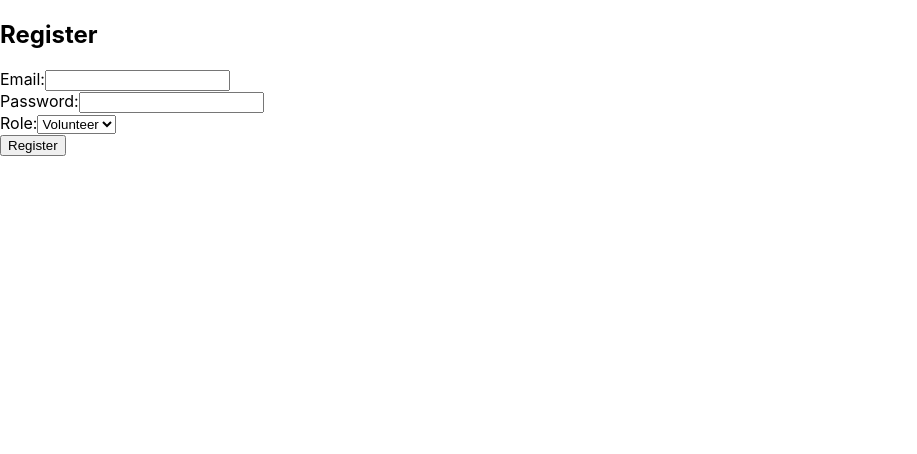
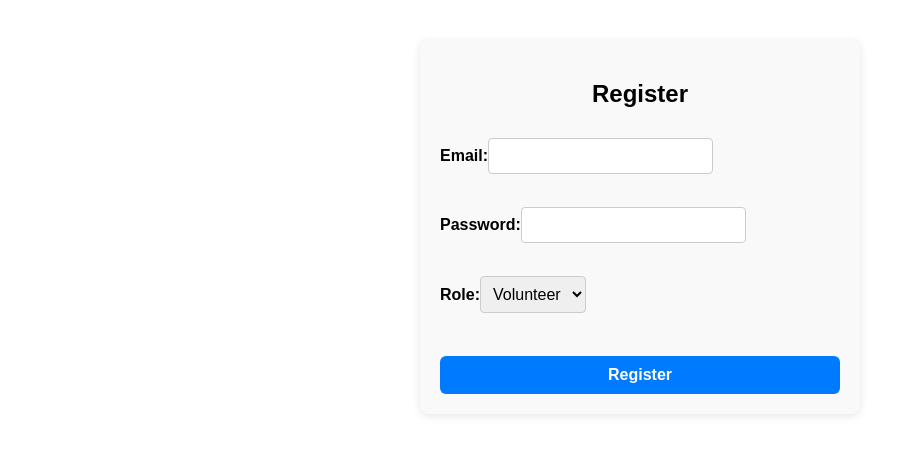
Before and after one commit to Hyperbolas/volunteer-app, a React (Create React App) app: page /registration in a window 1280 px wide. Shown: the top 454 px of the page, without its empty margins (0-917 px from the left). Built offline with nearby package versions, Linux system fonts and the light colour scheme.

Commit message:
Added styling to User Dashboard, Login and Registration

```diff
--- /dev/null
+++ b/src/pages/Auth.css
@@ -0,0 +1,49 @@
+.auth-container {
+  max-width: 400px;
+  margin: 40px auto;
+  padding: 20px;
+  background-color: #f9f9f9;
+  border-radius: 8px;
+  box-shadow: 0 2px 8px rgba(0, 0, 0, 0.1);
+  font-family: Arial, sans-serif;
+}
+
+.auth-container h2 {
+  text-align: center;
+  margin-bottom: 20px;
+}
+
+.auth-container form {
+  display: flex;
+  flex-direction: column;
+}
+
+.auth-container label {
+  margin: 10px 0 5px;
+  font-weight: bold;
+}
+
+.auth-container input,
+.auth-container select {
+  padding: 8px;
+  font-size: 16px;
+  border-radius: 4px;
+  border: 1px solid #ccc;
+}
+
+.auth-container button {
+  margin-top: 20px;
+  padding: 10px;
+  font-size: 16px;
+  font-weight: bold;
+  background-color: #007bff;
+  color: white;
+  border: none;
+  border-radius: 6px;
+  cursor: pointer;
+  transition: background-color 0.3s ease;
+}
+
+.auth-container button:hover {
+  background-color: #0056b3;
+}
--- a/src/pages/Login.js
+++ b/src/pages/Login.js
@@ -1,6 +1,6 @@
 import React, { useState } from "react";
 import { useNavigate } from "react-router-dom";
-// import './login.css'
+import './Auth.css'
 
 function Login() {
     const [username, setUsername] = useState('');
@@ -14,7 +14,7 @@ function Login() {
 
 return(
 
-    <div className='login-container'>
+  <div className='auth-container'>
         <h2>Login</h2>
         <form onSubmit={handleSubmit}>
             <label for="username">Username:</label>
@@ -24,7 +24,7 @@ return(
         </form>
         {/* Temporary login buttons for flow testing, will be replaced by a
         single login button when implemented */}
-      <br />
+      <div style={{ marginTop: '20px', display: 'flex', gap: '12px' }}>
           <button onClick={() => navigate('/user/UserDashboard')}>
             Volunteer Login
           </button>
@@ -32,6 +32,7 @@ return(
             Admin Login
           </button>
         </div>
+        </div>
 );
 }
 export default Login;
--- a/src/pages/Registration.js
+++ b/src/pages/Registration.js
@@ -1,5 +1,7 @@
 import React, { useState } from "react";
 import { useNavigate } from "react-router-dom";
+import './Auth.css'
+//references chatgpt, https://www.w3schools.com/css/css_dimension.asp
 
 const Register = () => {
   const navigate = useNavigate();
@@ -28,7 +30,7 @@ const Register = () => {
   };
 
   return (
-    <div>
+    <div className='auth-container'>
       <h2>Register</h2>
       <form onSubmit={handleRegister}>
         <label>
--- /dev/null
+++ b/src/pages/user/UserDashboard.css
@@ -0,0 +1,38 @@
+.dashboard-container {
+  max-width: 600px;
+  margin: 40px auto;
+  padding: 30px;
+  background-color: #f9f9f9;
+  border-radius: 10px;
+  box-shadow: 0 4px 12px rgba(0, 0, 0, 0.1);
+  text-align: center;
+  font-family: "Segoe UI", Tahoma, Geneva, Verdana, sans-serif;
+}
+
+.dashboard-heading {
+  font-size: 28px;
+  margin-bottom: 30px;
+  color: #333;
+}
+
+.dashboard-buttons {
+  display: flex;
+  flex-direction: column;
+  gap: 20px;
+}
+
+.dashboard-buttons button {
+  padding: 12px 20px;
+  font-size: 16px;
+  font-weight: 600;
+  background-color: #007bff;
+  color: white;
+  border: none;
+  border-radius: 6px;
+  cursor: pointer;
+  transition: background-color 0.3s ease;
+}
+
+.dashboard-buttons button:hover {
+  background-color: #0056b3;
+}
--- a/src/pages/user/UserDashboard.js
+++ b/src/pages/user/UserDashboard.js
@@ -1,15 +1,17 @@
 import React from 'react';
 import { useNavigate } from 'react-router-dom';
+import './UserDashboard.css';
+//references chatgpt, https://www.w3schools.com/css/css_padding.asp
 
 const VolunteerDashboard = () => {
   const navigate = useNavigate();
 
   return (
-    <div style={{ padding: "40px", backgroundColor: "#f9f9f9", minHeight: "100vh" }}>
-      <h1>Volunteer Dashboard</h1>
+    <div className="dashboard-container">
+      <h1 className="dashboard-heading">Volunteer Dashboard</h1>
       <p>Welcome, Volunteer!</p>
 
-      <div style={{ display: "flex", flexDirection: "column", gap: "15px", marginTop: "30px", maxWidth: "300px" }}>
+      <div className="dashboard-buttons">
         <button onClick={() => navigate("/user/UserMatchedEvents")}>
           View Matched Events
         </button>
```
Lines whose indentation alone changed are shown as unchanged.
